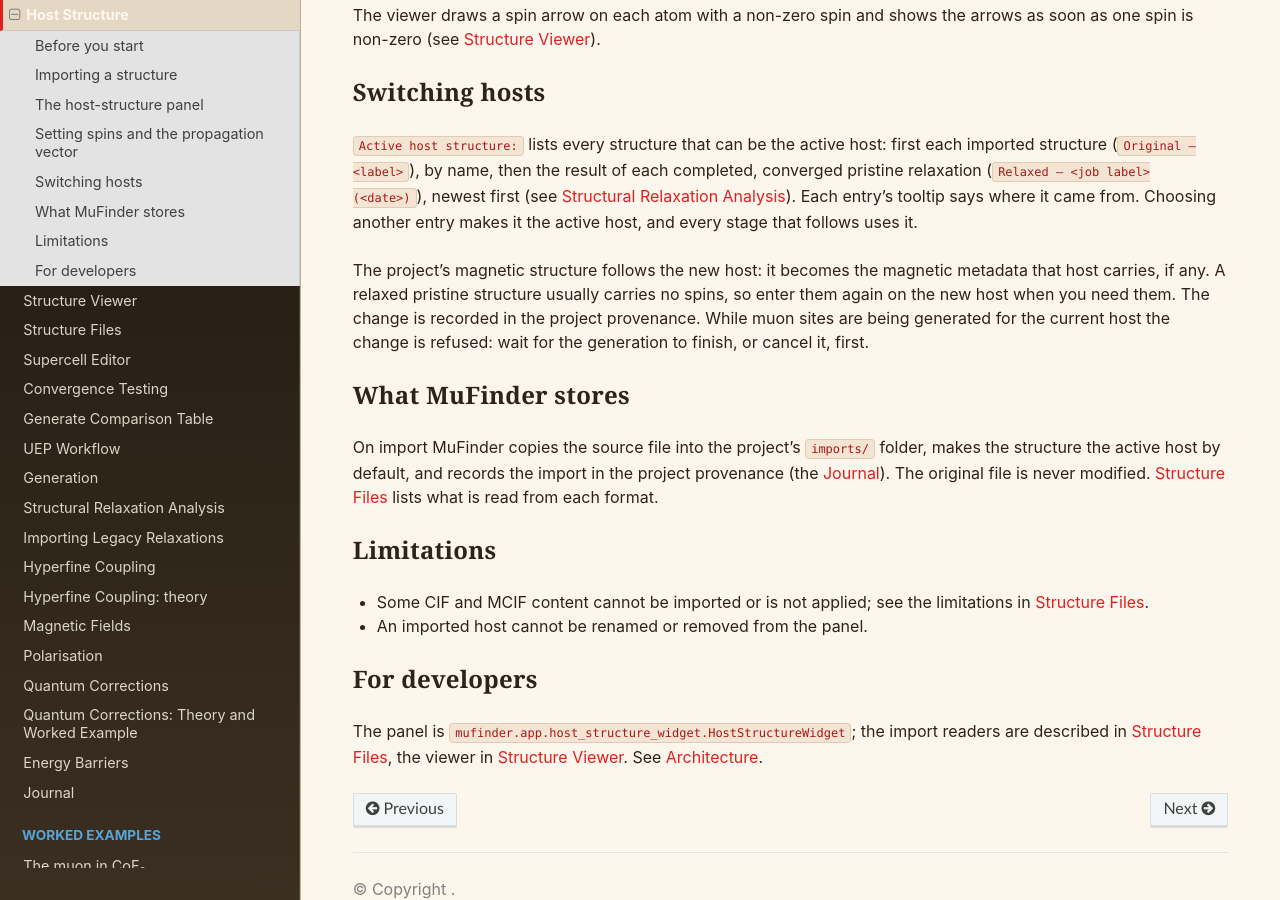
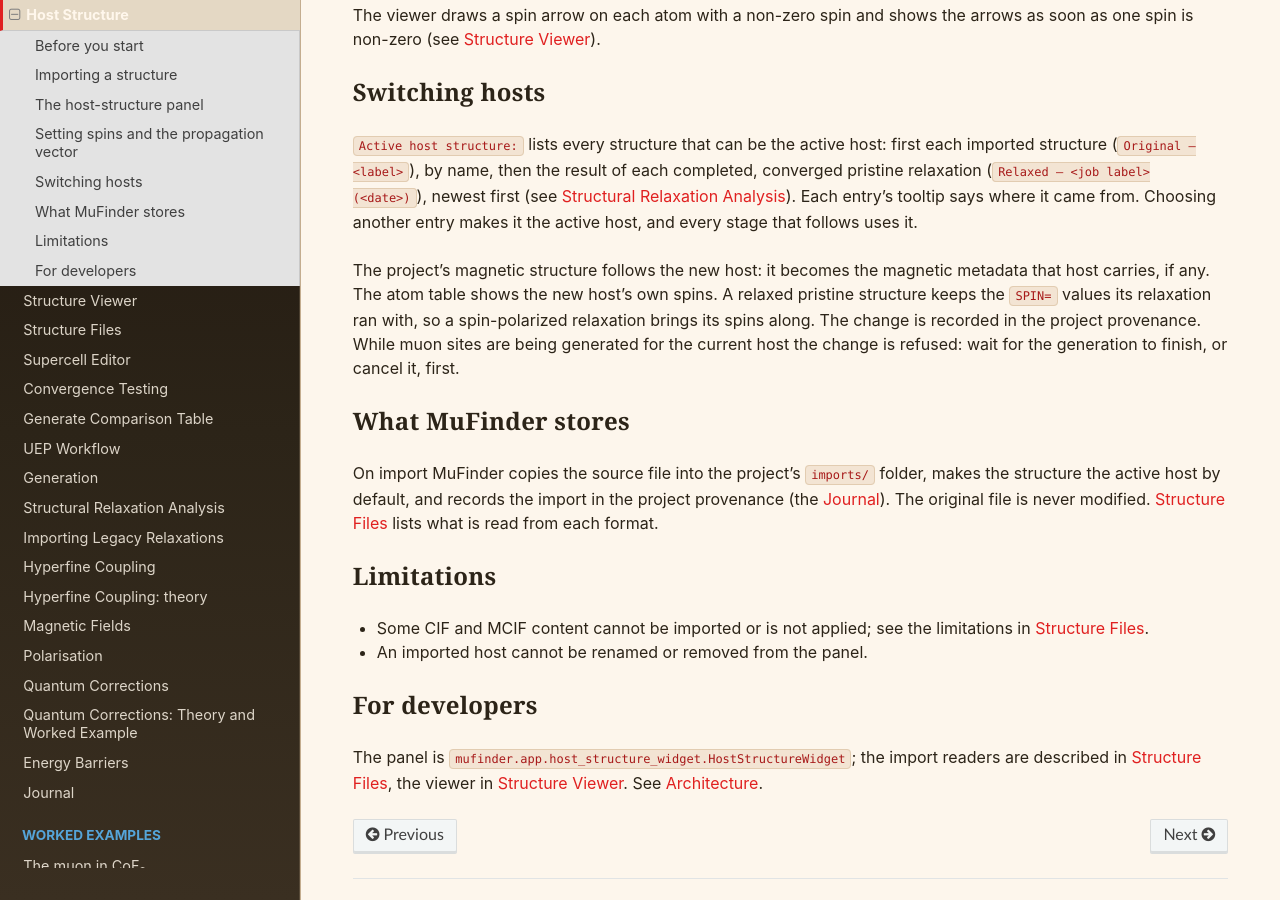
Before and after one commit to BenHuddart/mufinder, a Sphinx documentation site: the page built from docs/user_guide/host_structure.rst, in a window 1280 px wide and 900 px high, scrolled down 1860 px. Built offline with Sphinx 7.4.7 and the Read the Docs theme 3.1.0, drawn with Linux system fonts in a browser that asks for light colours.

Commit message:
docs: relaxed hosts keep the spins their relaxation ran with
Co-Authored-By: Claude Opus 5.5 <noreply@anthropic.com>

```diff
--- a/docs/user_guide/host_structure.rst
+++ b/docs/user_guide/host_structure.rst
@@ -94,8 +94,9 @@ entry's tooltip says where it came from. Choosing another entry makes it the
 active host, and every stage that follows uses it.
 
 The project's magnetic structure follows the new host: it becomes the magnetic
-metadata that host carries, if any. A relaxed pristine structure usually
-carries no spins, so enter them again on the new host when you need them. The
+metadata that host carries, if any. The atom table shows the new host's own
+spins. A relaxed pristine structure keeps the ``SPIN=`` values its relaxation
+ran with, so a spin-polarized relaxation brings its spins along. The
 change is recorded in the project provenance. While muon sites are being
 generated for the current host the change is refused: wait for the generation
 to finish, or cancel it, first.
```
